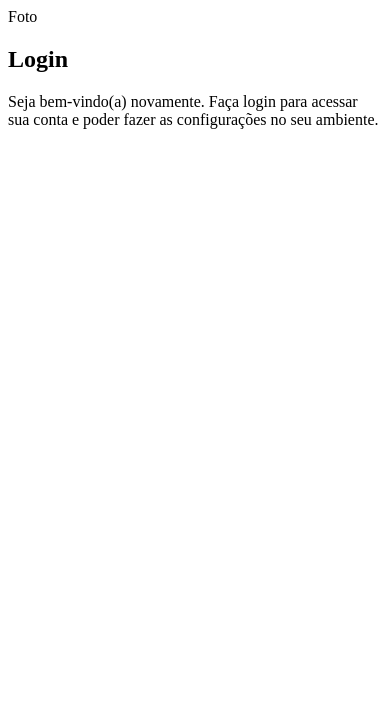
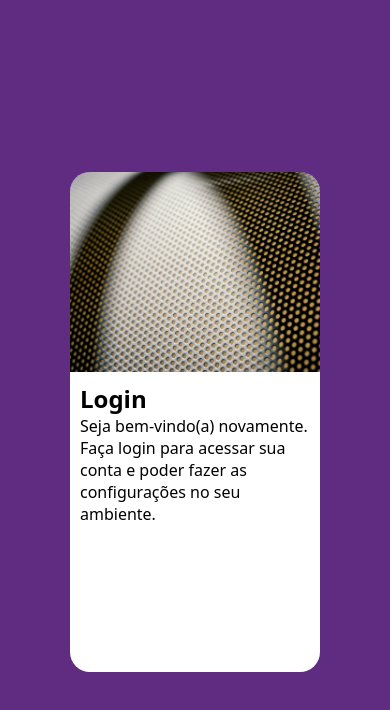
Before and after one commit to hbcmaia/projeto-login, a plain HTML site: page index.html in a window 390 px wide. Drawn offline with Linux system fonts and the light colour scheme.

Commit message:
conclusão do exercício mobile first

```diff
--- a/estilos/style.css
+++ b/estilos/style.css
@@ -5,3 +5,50 @@
     Verde: #49a09d
     Lilás: #5f2c82
 */
+
+* {
+    font-family: system-ui, -apple-system, BlinkMacSystemFont, 'Segoe UI', Roboto, Oxygen, Ubuntu, Cantarell, 'Open Sans', 'Helvetica Neue', sans-serif;
+    padding: 0px;
+    margin: 0px;
+    box-sizing: border-box;
+}
+
+body, html {
+    background-color: #5f2c82;
+    height: 100vh;
+    width: 100vw;
+}
+
+main {
+    position: relative;
+    height: 100vh;
+    width: 100vw;
+}
+
+section#login {
+    position: absolute;
+    top: 50%;
+    left: 50%;
+    transform: translate(-50%, -50%);
+    overflow: hidden;
+
+    background-color: white;
+    width: 250px;
+    height: 500px;
+    border-radius: 20px;
+    box-shadow: 0px 0px; 10px rgba(0, 0, 0, 0.458)
+}
+
+section#login > div#imagem {
+    display: block;
+    background: #5f2c82 url(../imagens/pater-metal.jpg) no-repeat;
+    background-size: cover;
+    background-position: left bottom;
+    height: 200px;
+
+}
+
+section#login > div#formulario {
+    display: block;
+    padding: 10px;
+}
--- a/index.html
+++ b/index.html
@@ -10,7 +10,7 @@
     <main>
         <section id="login">
             <div id="imagem">
-                Foto
+                <!--Aqui vai a imagem nas CSS-->
             </div>
             <div id="formulario">
                 <h1>Login</h1>
```
